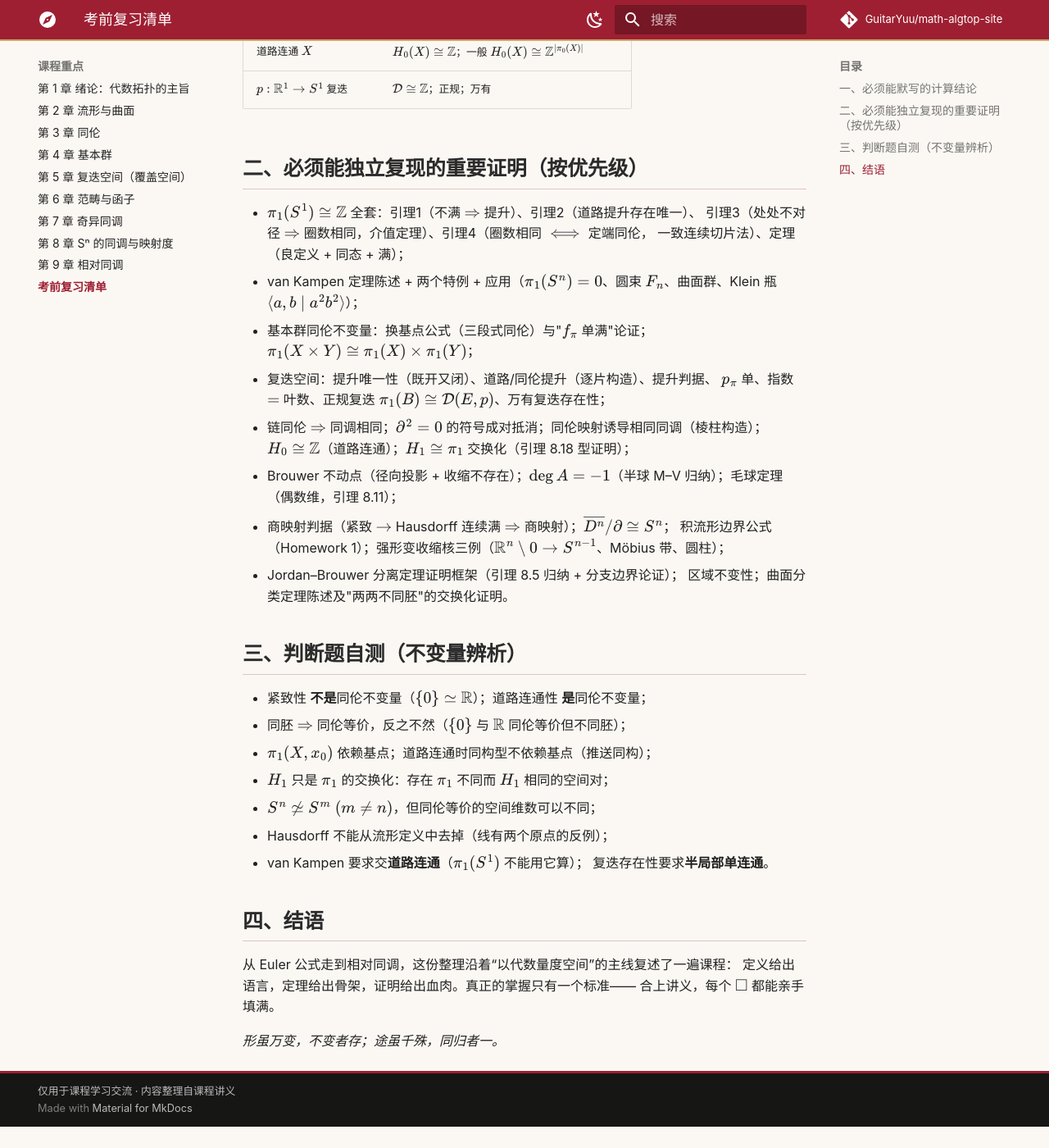
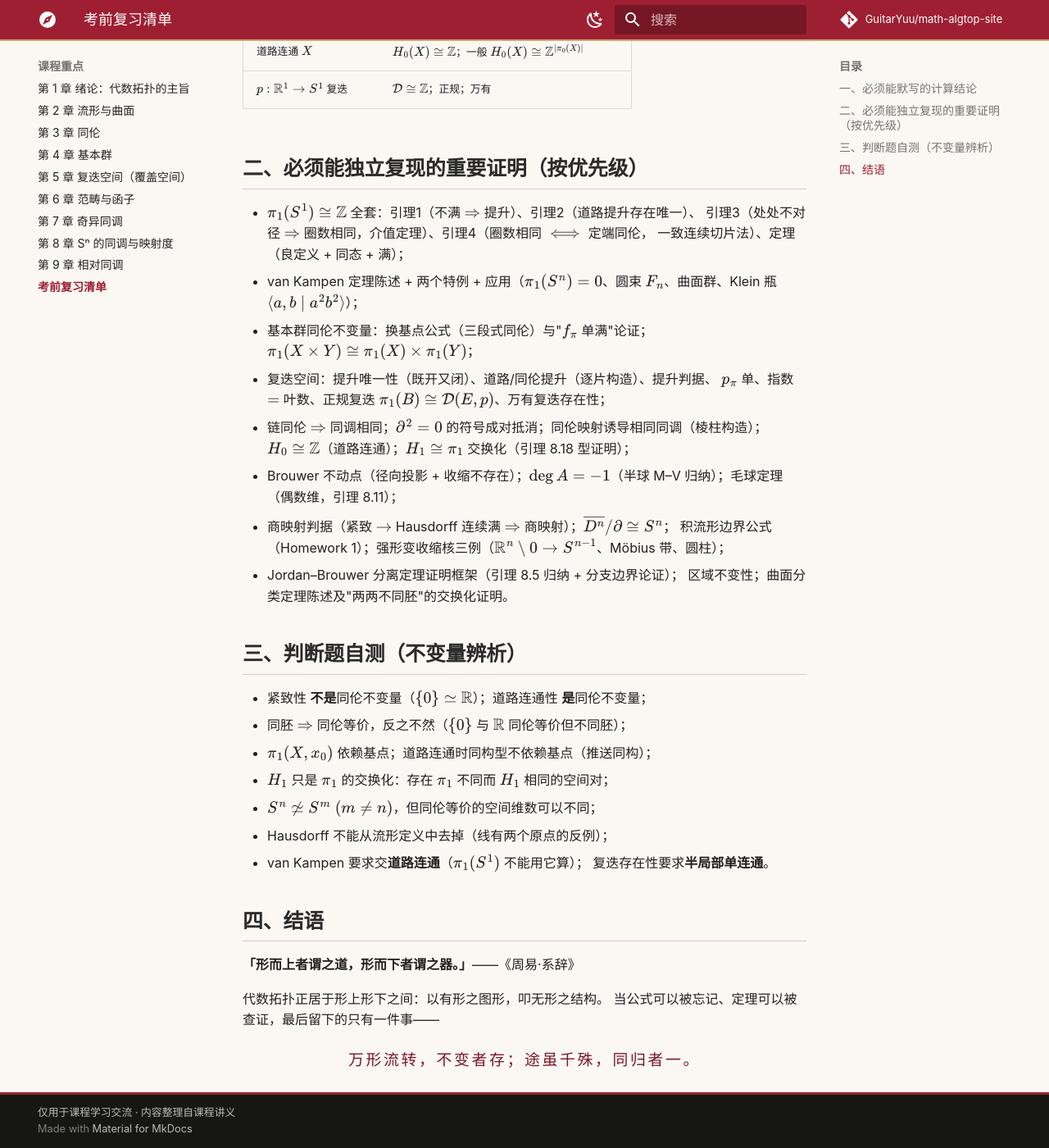
Before and after one commit to GuitarYuu/math-algtop-site, an MkDocs documentation site: the page built from docs/checklist.md, in a window 1280 px wide and 1400 px high, scrolled down 858 px. Shown: the whole window at 82% size. Built offline with MkDocs 1.6.1 and Material for MkDocs 9.7.7, drawn with Linux system fonts in a browser that asks for light colours; nearby versions of some CDN libraries; library files that are not in the unit come from our copies; comment, search, counter and statistics services are not loaded; before the commit the page ends 2232 px from its top, so only the background shows below that.

Commit message:
结语升级为形而上哲思；引言小字精炼

```diff
--- a/build_site.py
+++ b/build_site.py
@@ -476,6 +476,10 @@ def build_chapter(no: int, texname: str, title: str) -> dict[str, str]:
 def build_checklist() -> None:
     parser = SectionParser(None, "")
     body = parser.run((LATEX_DIR / "sec10.tex").read_text(encoding="utf-8"))
+    body = body.replace(
+        "*万形流转，不变者存；途虽千殊，同归者一。*",
+        '<div class="final-quote">万形流转，不变者存；途虽千殊，同归者一。</div>',
+    )
     head = "# 考前复习清单\n\n" + epigraph_md("温故而知新，可以为师矣。", "《论语·为政》")
     (DOCS / "checklist.md").write_text(head + body.strip() + "\n", encoding="utf-8")
     print("checklist.md")
--- a/docs/checklist.md
+++ b/docs/checklist.md
@@ -56,8 +56,8 @@ $H_0\cong\mathbb{Z}$（道路连通）；$H_1\cong\pi_1$ 交换化（引理 8.18
 
 ## 四、结语
 
-从 Euler 公式走到相对同调，这份整理沿着“以代数量度空间”的主线复述了一遍课程：
-定义给出语言，定理给出骨架，证明给出血肉。真正的掌握只有一个标准——
-合上讲义，每个 $\square$ 都能亲手填满。
+**「形而上者谓之道，形而下者谓之器。」**——《周易·系辞》
 
-*形虽万变，不变者存；途虽千殊，同归者一。*
+代数拓扑正居于形上形下之间：以有形之图形，叩无形之结构。
+当公式可以被忘记、定理可以被查证，最后留下的只有一件事——
+<div class="final-quote">万形流转，不变者存；途虽千殊，同归者一。</div>
--- a/docs/stylesheets/sjtudocs.css
+++ b/docs/stylesheets/sjtudocs.css
@@ -469,3 +469,16 @@ body,
 [data-md-color-scheme="slate"] .md-typeset .preface .preface-note {
   color: #9d968b;
 }
+
+/* 结语收束句 */
+.md-typeset .final-quote {
+  text-align: center;
+  font-family: "Kaiti SC", "STKaiti", "KaiTi", "Noto Serif SC", "SimSun", serif;
+  font-size: 1.18em;
+  letter-spacing: 0.14em;
+  color: var(--sjtu-red-deep);
+  margin-top: 1.1em;
+}
+[data-md-color-scheme="slate"] .md-typeset .final-quote {
+  color: #d8b96a;
+}
```
Also changed, not shown: docs/index.md (+2 -2 lines).
